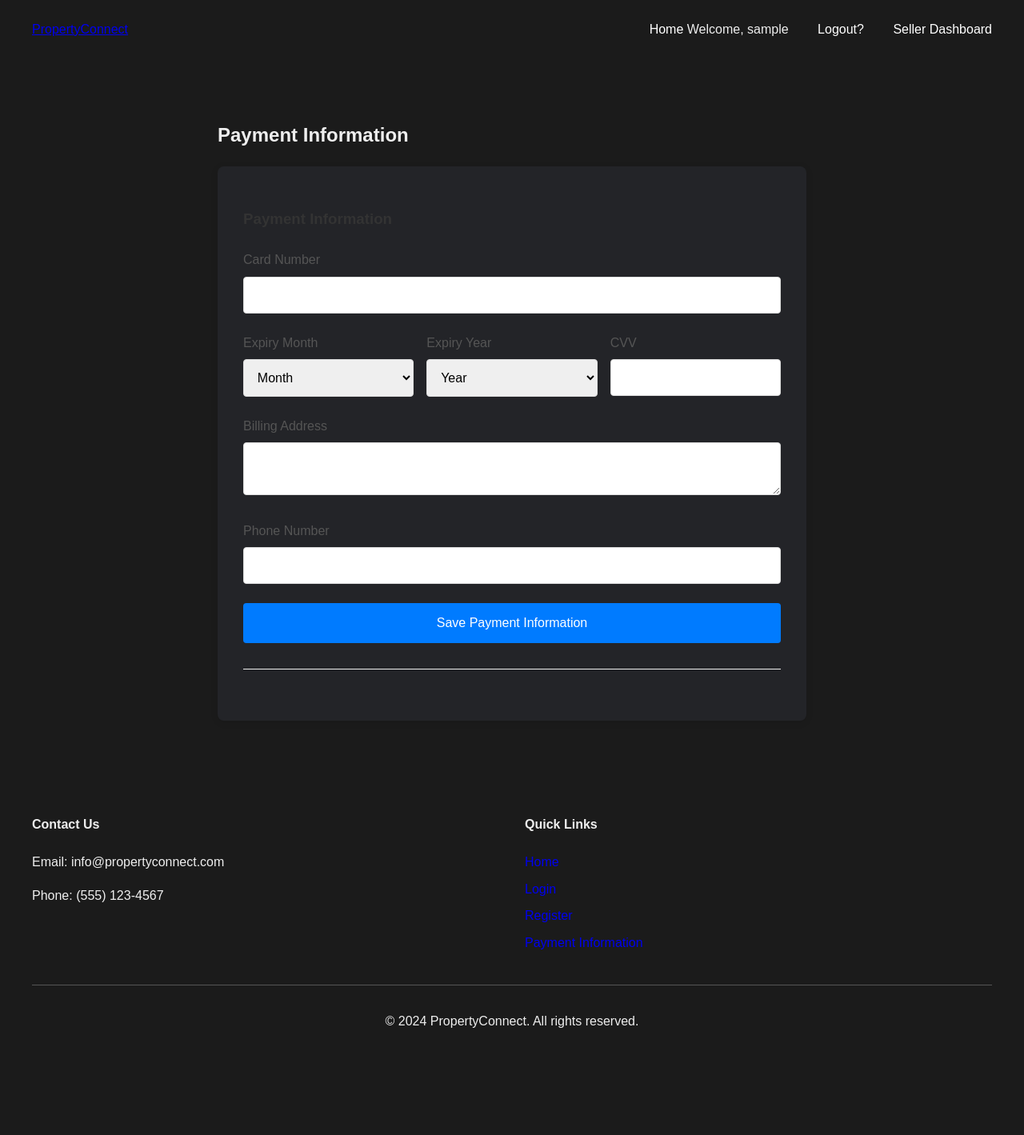
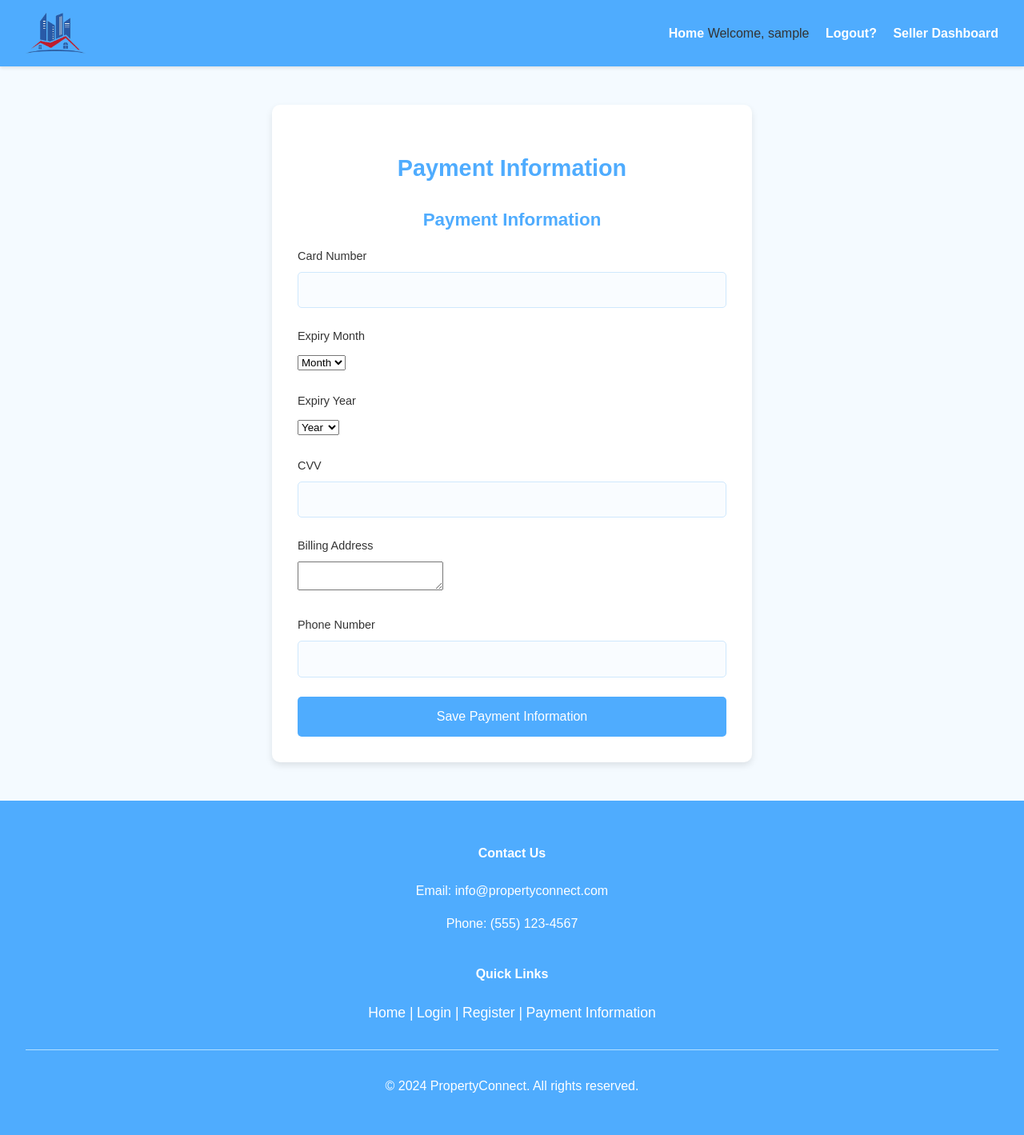
Before and after one commit to rickyreyes10/PropertyConnect, a PHP site: page /pages/payment-info.php in a window 1280 px wide. Shown: the whole page at 80% size. Before the commit the page ends 1285 px from the top, so only its background shows below. Run offline with PHP 8.4, Linux system fonts and the light colour scheme; the visitor is signed in with stand-in values (Sample User, id 1).

Commit message:
Added styling to main and auth css files and updated absolute paths to relative.

```diff
--- a/frontend/assets/css/auth.css
+++ b/frontend/assets/css/auth.css
@@ -1,78 +1,91 @@
+/* CSS for Registration Screen
+
+/* Main Container */
 .registration-container {
-    max-width: 800px;
-    margin: 2rem auto;
+    max-width: 600px;
+    margin: 3rem auto;
+    background: white;
     padding: 2rem;
+    border-radius: 10px;
+    box-shadow: 0 4px 8px rgba(0, 0, 0, 0.1);
+    text-align: center;
 }
 
-.registration-form {
-    background: #232428;
-    padding: 2rem;
-    border-radius: 8px;
-    box-shadow: 0 2px 10px rgba(0, 0, 0, 0.1);
+.registration-container h2 {
+    color: #4facfe;
+    margin-bottom: 1.5rem;
+    font-size: 1.8rem;
 }
 
+/* Form Section */
 .form-section {
-    margin-bottom: 2rem;
-    padding-bottom: 2rem;
-    border-bottom: 1px solid #eee;
+    margin-top: 1rem;
 }
 
 .form-section h3 {
-    margin-bottom: 1.5rem;
-    color: #333;
+    color: #4facfe;
+    font-size: 1.4rem;
+    margin-bottom: 1rem;
 }
 
+/* Form Groups */
 .form-group {
     margin-bottom: 1.5rem;
+    text-align: left;
 }
 
 .form-group label {
     display: block;
+    font-size: 0.9rem;
+    color: #333;
     margin-bottom: 0.5rem;
-    color: #555;
 }
 
-.form-group input,
-.form-group select,
-.form-group textarea {
+.form-group input {
     width: 100%;
     padding: 0.8rem;
-    border: 1px solid #ddd;
-    border-radius: 4px;
+    border: 1px solid #cfe8fd;
+    border-radius: 5px;
     font-size: 1rem;
+    background-color: #f9fcff;
+    transition: border-color 0.3s ease;
 }
 
-
-.form-row {
-    display: grid;
-    grid-template-columns: repeat(auto-fit, minmax(150px, 1fr));
-    gap: 1rem;
+.form-group input:focus {
+    border-color: #4facfe;
+    outline: none;
+    box-shadow: 0 0 5px rgba(79, 172, 254, 0.3);
 }
 
+/* Error Messages */
 .error {
-    color: #dc3545;
-    font-size: 0.875rem;
-    margin-top: 0.25rem;
+    display: block;
+    color: red;
+    font-size: 0.8rem;
+    margin-top: 0.5rem;
 }
 
-.card-type {
-    margin-top: 0.5rem;
-    font-weight: bold;
-    color: #666;
-}
-
+/* Submit Button */
 .submit-btn {
     width: 100%;
     padding: 1rem;
-    background-color: #007bff;
+    font-size: 1rem;
     color: white;
+    background-color: #4facfe;
     border: none;
-    border-radius: 4px;
-    font-size: 1rem;
+    border-radius: 5px;
     cursor: pointer;
-    transition: background-color 0.3s;
+    transition: background-color 0.3s ease;
 }
 
 .submit-btn:hover {
-    background-color: #0056b3;
+    background-color: #70cffe;
 }
+
+/* Responsive Design */
+@media (max-width: 768px) {
+    .registration-container {
+        margin: 1.5rem;
+        padding: 1.5rem;
+    }
+}
--- a/frontend/assets/css/main.css
+++ b/frontend/assets/css/main.css
@@ -6,8 +6,14 @@
 body {
     font-family: Arial, sans-serif;
     line-height: 1.6;
-    background-color: #1b1b1b;
-    color: #eee;
+    background-color: #f4faff; /* Light background for the blue theme */
+    color: #333;
+    margin: 0;
+    padding: 0;
+}
+
+header {
+    margin-bottom: 1rem;
 }
 
 .navbar {
@@ -15,23 +21,59 @@
     justify-content: space-between;
     align-items: center;
     padding: 1rem 2rem;
+    background-color: #4facfe; /* Light blue background */
+    box-shadow: 0 2px 4px rgba(0, 0, 0, 0.1);
 }
-
 
 .nav-links a {
     color: white;
     text-decoration: none;
     margin-left: 1rem;
+    font-weight: bold;
+    transition: color 0.3s ease;
+}
+
+.nav-links a:hover {
+    color: #b3e0ff; /* Slightly lighter blue on hover */
+}
+
+.logo img {
+    width: 75px;
+    height: auto;
+    object-fit: contain;
 }
 
 .hero {
     text-align: center;
     padding: 4rem 2rem;
+    background: linear-gradient(135deg, #4facfe, #70cffe); /* Gradient for the hero section */
+    color: #fff;
+}
 
+.hero h1 {
+    font-size: 2.5rem;
+    margin-bottom: 1rem;
+}
+
+.hero p {
+    font-size: 1.2rem;
+    margin-bottom: 2rem;
 }
 
 section {
     padding: 3rem 2rem;
+}
+
+section h2 {
+    color: #4facfe;
+    text-align: center;
+    margin-bottom: 1.5rem;
+    font-size: 1.8rem;
+}
+
+section p {
+    text-align: center;
+    margin-bottom: 2rem;
 }
 
 .services-grid,
@@ -39,49 +81,58 @@
     display: grid;
     grid-template-columns: repeat(auto-fit, minmax(250px, 1fr));
     column-gap: 2rem;
-    margin-top: 2rem;
+    row-gap: 2rem;
 }
 
 .service-card,
 .feature {
     padding: 1.5rem;
     border-radius: 8px;
-    box-shadow: 0 2px 5px rgba(0, 0, 0, 0.1);
-    background-color: #222;
+    box-shadow: 0 2px 5px rgba(0, 0, 0, 0.2);
+    background-color: #e9f7ff; /* Soft blue background */
+    text-align: center;
+    transition: transform 0.3s, box-shadow 0.3s;
+}
+
+.service-card:hover,
+.feature:hover {
+    transform: translateY(-5px);
+    box-shadow: 0 4px 10px rgba(0, 0, 0, 0.3);
 }
 
 footer {
     padding: 2rem;
+    background-color: #4facfe;
+    color: white;
+    text-align: center;
 }
 
 .footer-content {
-    display: grid;
-    grid-template-columns: repeat(auto-fit, minmax(200px, 1fr));
-    gap: 2rem;
-}
-
-
-.footer-bottom {
-    text-align: center;
-    margin-top: 2rem;
-    padding-top: 1rem;
-    border-top: 1px solid #555;
+    display: flex;
+    flex-direction: column;
+    align-items: center;
 }
 
 footer a {
+    color: white;
     text-decoration: none;
-    display: block;
-    margin: 0.5rem 0;
+    margin: 1rem 0; /* Increased spacing between quick links */
+    font-size: 1.1rem; /* Slightly larger font */
+    transition: color 0.3s ease;
 }
 
-.logout-btn {
-    color: #ff4444;
-    padding: 8px 16px;
-    border-radius: 4px;
-    text-decoration: none;
-    transition: background-color 0.3s;
+footer a:hover {
+    color: #b3e0ff; /* Lighter blue for hover effect */
 }
 
-.logout-btn:hover {
-    background-color: #ffeeee;
+.footer-bottom {
+    margin-top: 2rem;
+    padding-top: 1rem;
+    border-top: 1px solid #b3e0ff; /* Subtle separator */
 }
+
+.logo {
+    display: flex;
+    align-items: center; /* Aligns logo with nav-links vertically */
+    margin-right: 1rem;
+}
--- a/frontend/components/footer.php
+++ b/frontend/components/footer.php
@@ -7,10 +7,10 @@
         </div>
         <div class="footer-section">
             <h4>Quick Links</h4>
-            <a href="/~rreyespena1/wp/pw/p4/frontend/pages/index.php">Home</a>
-            <a href="/~rreyespena1/wp/pw/p4/frontend/pages/login.php">Login</a>
-            <a href="/~rreyespena1/wp/pw/p4/frontend/pages/register.php">Register</a>
-            <a href="/~rreyespena1/wp/pw/p4/frontend/pages/payment-info.php">Payment Information</a>
+            <a href="../pages/index.php">Home |</a>
+            <a href="../pages/login.php">Login |</a>
+            <a href="../pages/register.php">Register |</a>
+            <a href="../pages/payment-info.php">Payment Information</a>
         </div>
     </div>
     <div class="footer-bottom">
--- a/frontend/components/header.php
+++ b/frontend/components/header.php
@@ -13,17 +13,17 @@
     <link rel="stylesheet" href="../assets/css/main.css">
     <nav class="navbar">
         <div class="logo">
-            <a href="/frontend/pages/index.php">PropertyConnect</a>
+            <img src="../assets/logo.png" href="PropertyConnect">
         </div>
         <div class="nav-links">
-            <a href="/~rreyespena1/wp/pw/p4/frontend/pages/index.php">Home</a>
+            <a href="../pages/index.php">Home</a>
             <?php if ($isLoggedIn): ?>
                 <span>Welcome, <?php echo htmlspecialchars($username); ?></span>
-                <a href="/~rreyespena1/wp/pw/p4/frontend/pages/logout.php" class="logout-btn">Logout?</a>
-                <a href="/~rreyespena1/wp/pw/p4/frontend/pages/seller/dashboard.php">Seller Dashboard</a>
+                <a href="../pages/logout.php" class="logout-btn">Logout?</a>
+                <a href="../pages/seller/dashboard.php">Seller Dashboard</a>
             <?php else: ?>
-                <a href="/~rreyespena1/wp/pw/p4/frontend/pages/login.php">Login</a>
-                <a href="/~rreyespena1/wp/pw/p4/frontend/pages/register.php">Register</a>
+                <a href="../pages/login.php">Login</a>
+                <a href="../pages/register.php">Register</a>
             <?php endif; ?>
         </div>
     </nav>
```
Also changed, not shown: frontend/assets/logo.png (added).
